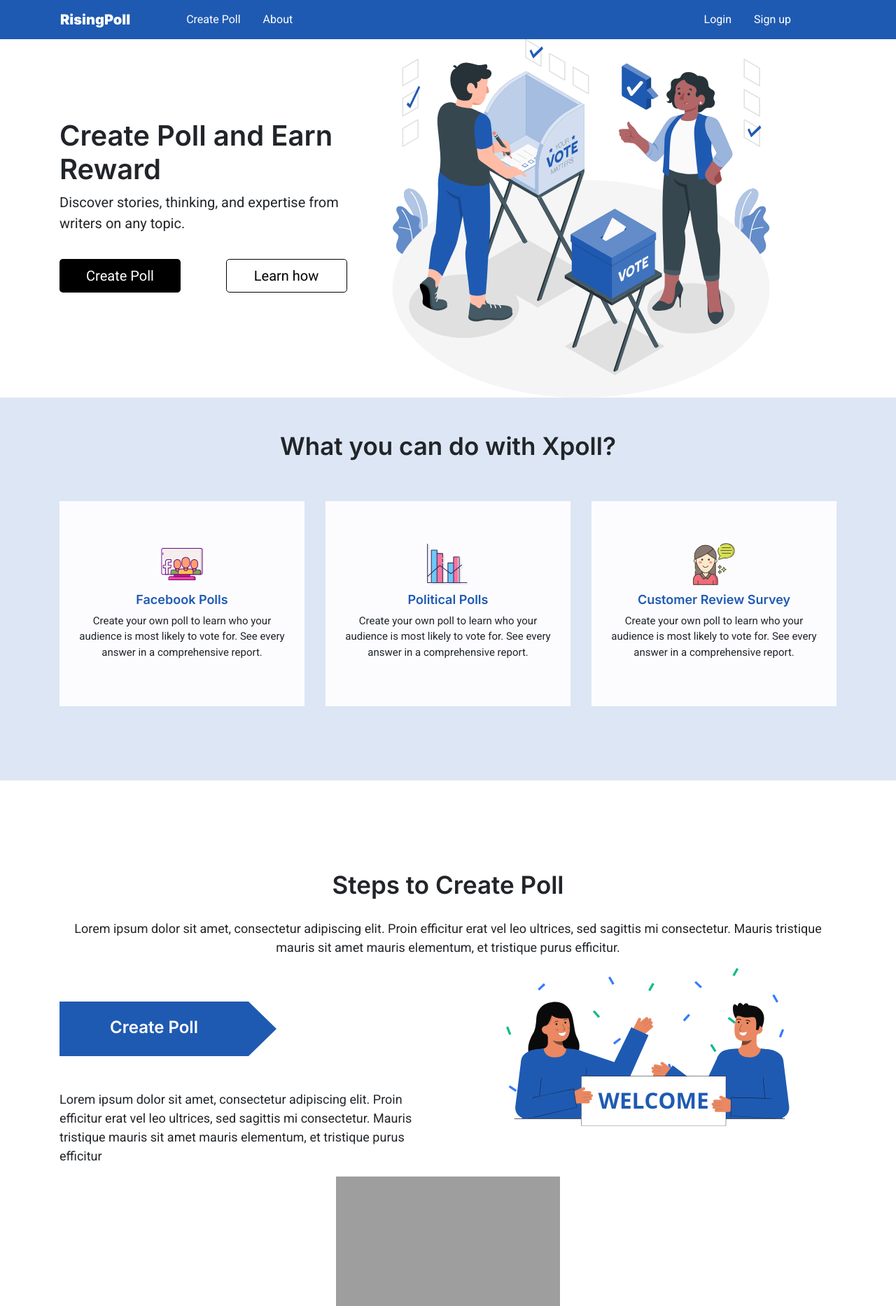
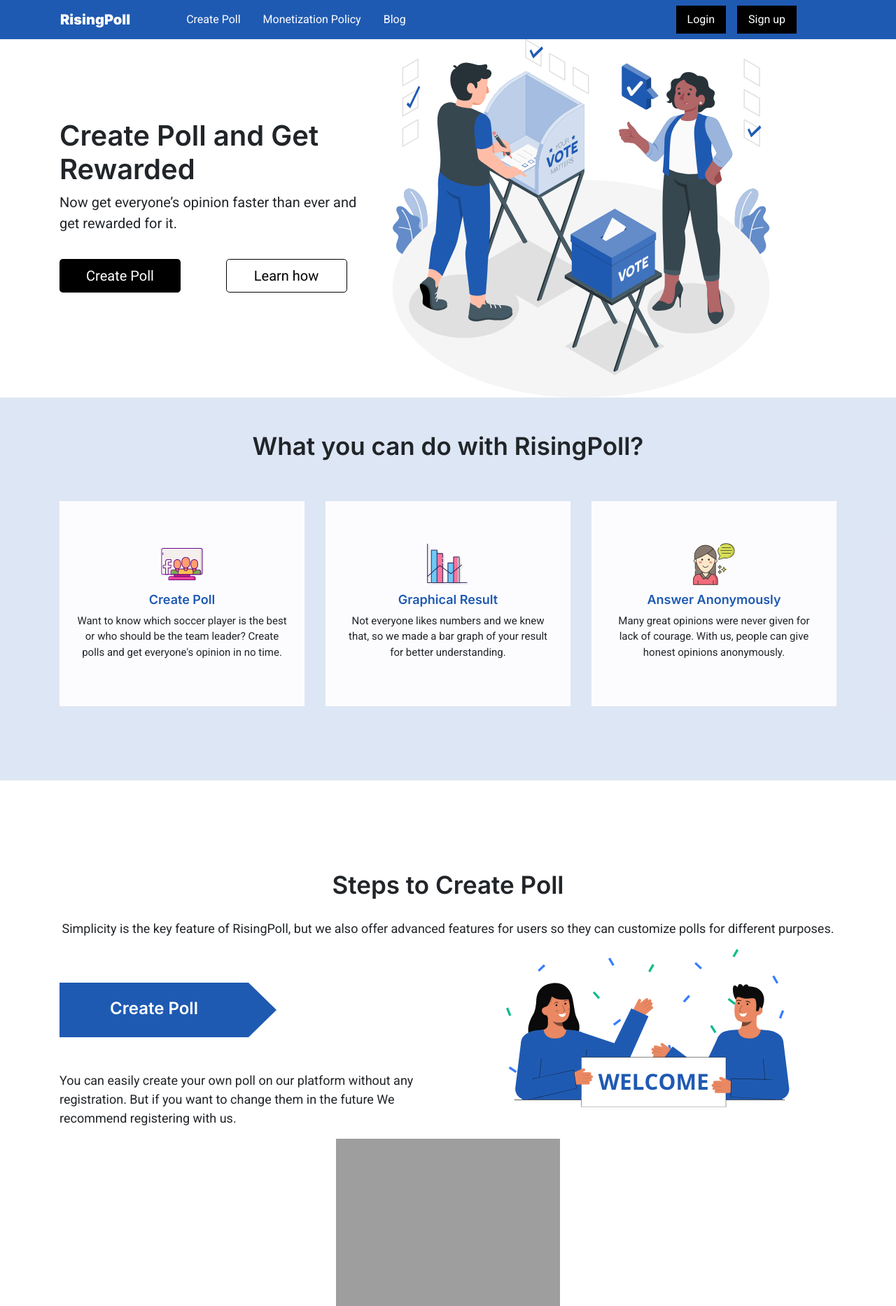
Before and after one commit to ravindramalani/risingpoll, a CodeIgniter app: page /polling_site/ in a window 1280 px wide. Shown: the top 1866 px of the page at 70% size. Run offline with CodeIgniter, Linux system fonts and the light colour scheme; data that the repository does not hold is empty; some libraries are stand-ins or nearby versions; grey boxes are pictures that could not be loaded.

Commit message:
1. Home page content 2. Design changes

```diff
--- a/application/controllers/Manage.php
+++ b/application/controllers/Manage.php
@@ -74,10 +74,12 @@
             }
             $i=0;
             foreach ($this->input->post('option') as $value) {
-                $poll['option']['option_'.$i]['text'] = htmlspecialchars($value);
-                $poll['option']['option_'.$i]['option_img'] = '';
-                $poll['option']['option_'.$i]['option_count'] = 0;
-                $i++;
+                if($value){
+                    $poll['option']['option_'.$i]['text'] = htmlspecialchars($value);
+                    $poll['option']['option_'.$i]['option_img'] = '';
+                    $poll['option']['option_'.$i]['option_count'] = 0;
+                    $i++;
+                }
             }
             $data['share_id'] = uniqid(11);
             $data['poll'] = json_encode($poll,JSON_UNESCAPED_UNICODE);
--- a/application/views/frontent/common/header.php
+++ b/application/views/frontent/common/header.php
@@ -47,11 +47,14 @@
     gtag('config', 'UA-127456458-54');
     </script>
     <!-- font-awesome -->
-    <link rel="stylesheet" href="https://cdnjs.cloudflare.com/ajax/libs/font-awesome/4.7.0/css/font-awesome.min.css">
-
+    <link href="https://cdnjs.cloudflare.com/ajax/libs/font-awesome/5.9.0/css/all.min.css" rel="stylesheet">
+    <link rel="stylesheet" href="http://maxcdn.bootstrapcdn.com/font-awesome/4.2.0/css/font-awesome.min.css" type="text/css">
     <script src="https://cdnjs.cloudflare.com/ajax/libs/jquery/3.3.1/jquery.min.js"></script>
     <title><?= $title; ?></title>
     <style>
+        .bg-special{
+            background : black;
+        }
         .user-image{
             float: left;
             width: 25px;
@@ -99,7 +102,10 @@
                         <a class="nav-link navi" href="<?= base_url('manage/create_page') ?>">Create Poll</a>
                     </li>
                     <li class="nav-item mx-2">
-                        <a class="nav-link navi" href="#">About</a>
+                        <a class="nav-link navi" href="">Monetization Policy</a>
+                    </li>
+                    <li class="nav-item mx-2">
+                        <a class="nav-link navi" href="<?= base_url('blog'); ?>">Blog</a>
                     </li>
                     <?php if(!$this->session->userdata('fname')){?>
                     <li class="nav-item  hide-d">
@@ -146,10 +152,10 @@
                     </li> -->
                     <?php else: ?>
                         <li class="nav-item mx-2">
-                        <a class="nav-link navi" href="<?= base_url('auth/login') ?>">Login</a>
+                        <a class="nav-link navi bg-special px-3" href="<?= base_url('auth/login') ?>">Login</a>
                     </li>
                     <li class="nav-item mx-2">
-                        <a class="nav-link navi" href="<?= base_url('auth/signup') ?>">Sign up</a>
+                        <a class="nav-link navi bg-special px-3" href="<?= base_url('auth/signup') ?>">Sign up</a>
                     </li>
                     <?php endif; ?>
 
--- a/application/views/frontent/create_page.php
+++ b/application/views/frontent/create_page.php
@@ -50,7 +50,7 @@
                     <input type="text" name="title" placeholder="Type your question here..." class="form-control shadow-none">
                     <input id="head_img" class="d-none" type="file" name="head_img">
                     <button id="upload_head" type="button" class="absolute imgicon">
-                        <i class="fa fa-picture-o"></i>
+                        <i class="fa fa-image"></i>
                     </button>
                 </div>
                 <div class="preview py-2">
--- a/application/views/frontent/home.php
+++ b/application/views/frontent/home.php
@@ -14,9 +14,9 @@
     <div class="container">
       <div class="row">
         <div class="col-md-5 fronthdng">
-          <h1 class="pollhdng">Create Poll and Earn Reward</h1>
+          <h1 class="pollhdng">Create Poll and Get Rewarded</h1>
           <p class="pollpara">
-            Discover stories, thinking, and expertise from writers on any topic.
+            Now get everyone’s opinion faster than ever and get rewarded for it.
           </p>
           <div class="towbtn txtc mgt30 row">
             <div class="col-md-6">
@@ -37,36 +37,36 @@
       </div>
     </div>
     <div class="infodiv py-5">
-      <h1 class="infohdng">What you can do with Xpoll?</h1>
+      <h1 class="infohdng">What you can do with RisingPoll?</h1>
       <div class="container msgdiv">
         <div class="row my-5">
           <div class="col-md-4 mainmsgdiv">
             <div class="msg">
               <img class="msgicon" src="<?= base_url() ?>assets/facebook_polls.svg" />
-              <h1 class="msghdng">Facebook Polls</h1>
+              <h1 class="msghdng">Create Poll</h1>
               <p class="msgpara">
-                Create your own poll to learn who your audience is most likely
-                to vote for. See every answer in a comprehensive report.
+                Want to know which soccer player is the best or who should be the
+				team leader? Create polls and get everyone's opinion in no time.
               </p>
             </div>
           </div>
           <div class="col-md-4 mainmsgdiv">
             <div class="msg">
               <img class="msgicon" src="<?= base_url() ?>assets/political_polls.svg" />
-              <h1 class="msghdng">Political Polls</h1>
+              <h1 class="msghdng">Graphical Result</h1>
               <p class="msgpara">
-                Create your own poll to learn who your audience is most likely
-                to vote for. See every answer in a comprehensive report.
+                Not everyone likes numbers and we knew that, so we made a bar
+				graph of your result for better understanding.
               </p>
             </div>
           </div>
           <div class="col-md-4 mainmsgdiv">
             <div class="msg">
               <img class="msgicon" src="<?= base_url() ?>assets/customer_review_survey.svg" />
-              <h1 class="msghdng">Customer Review Survey</h1>
+              <h1 class="msghdng">Answer Anonymously</h1>
               <p class="msgpara">
-                Create your own poll to learn who your audience is most likely
-                to vote for. See every answer in a comprehensive report.
+				Many great opinions were never given for lack of courage.
+				With us, people can give honest opinions anonymously.
               </p>
             </div>
           </div>
@@ -76,9 +76,8 @@
     <div class="container stepdiv">
       <h1 class="stephdng">Steps to Create Poll</h1>
       <p class="steppara">
-        Lorem ipsum dolor sit amet, consectetur adipiscing elit. Proin efficitur
-        erat vel leo ultrices, sed sagittis mi consectetur. Mauris tristique
-        mauris sit amet mauris elementum, et tristique purus efficitur.
+        Simplicity is the key feature of RisingPoll, but we also offer advanced
+		features for users so they can customize polls for different purposes.
       </p>
     </div>
     <!-- steps part along with ribbon -->
@@ -93,10 +92,9 @@
             <div class="arrow-right my-5"></div>
           </div>
           <p class="arrowpara">
-            Lorem ipsum dolor sit amet, consectetur adipiscing elit. Proin
-            efficitur erat vel leo ultrices, sed sagittis mi consectetur. Mauris
-            tristique mauris sit amet mauris elementum, et tristique purus
-            efficitur
+            You can easily create your own poll on our platform without any
+			registration. But if you want to change them in the
+			future We recommend registering with us.
           </p>
         </div>
         <div class="col-md-6 text-center">
@@ -118,14 +116,15 @@
           <div class="rel d-flex">
             <div class="arrow-flip my-5"></div>
             <div class="ribbon-right text-white px-2 w-50 h4 my-5">
-              <p class="arrowblkhdng">Create Poll</p>
+              <p class="arrowblkhdng">See Results</p>
             </div>
           </div>
           <p class="arrowpara">
-            Lorem ipsum dolor sit amet, consectetur adipiscing elit. Proin
-            efficitur erat vel leo ultrices, sed sagittis mi consectetur. Mauris
-            tristique mauris sit amet mauris elementum, et tristique purus
-            efficitur
+            After you've created your poll and shared it with everyone,
+			you'll need to wait for everyone to respond. If you are a
+			registered user, you can view the result of your created
+			poll at any time and otherwise you can view it only on the
+			device from which it was created.
           </p>
         </div>
         <div class="col-md-6 text-center m-img">
@@ -142,15 +141,15 @@
         <div class="col-md-6">
           <div class="rel d-flex">
             <div class="ribbon-name text-white px-2 w-50 h4 my-5">
-              <p class="arrowhdng">Create Poll</p>
+              <p class="arrowhdng">Get Rewarded</p>
             </div>
             <div class="arrow-right my-5"></div>
           </div>
           <p class="arrowpara">
-            Lorem ipsum dolor sit amet, consectetur adipiscing elit. Proin
-            efficitur erat vel leo ultrices, sed sagittis mi consectetur. Mauris
-            tristique mauris sit amet mauris elementum, et tristique purus
-            efficitur
+            You can also make money by creating your own poll if
+			your created poll reaches the number of users specified
+			in our Monetization Policy. Read our Monetization Policy
+			for more details on this.
           </p>
         </div>
         <div class="col-md-6 text-center">
@@ -184,7 +183,7 @@
     <!-- Poll monitizing divs -->
 
     <div class="infodiv py-5">
-      <h1 class="infohdng">Start Monetize your polls</h1>
+      <h1 class="infohdng">Start Monetizing Your Polls</h1>
       <div class="container msgdiv">
         <div class="row my-5">
           <div class="col-md-4 mainmsgdiv">
@@ -192,8 +191,7 @@
               <img class="msgicon" src="<?= base_url() ?>assets/get-view-icon.svg" />
               <h1 class="msghdng">Get Views</h1>
               <p class="msgpara">
-                Lorem ipsum dolor sit amet, consectetur adipiscing elit. Proin
-                efficitur
+                More views means more money but for that you have to fulfill Monetization Criteria.
               </p>
             </div>
           </div>
@@ -202,8 +200,7 @@
               <img class="msgicon" src="<?= base_url() ?>assets/start_monetization_icon.svg" />
               <h1 class="msghdng">Start Monetization</h1>
               <p class="msgpara">
-                Lorem ipsum dolor sit amet, consectetur adipiscing elit. Proin
-                efficitur
+                Once you are eligible for monetization, all polls you create after that will be monetized.
               </p>
             </div>
           </div>
@@ -212,8 +209,7 @@
               <img class="msgicon" src="<?= base_url() ?>assets/earn_rewards_icon.svg" />
               <h1 class="msghdng">Earn Rewards</h1>
               <p class="msgpara">
-                Lorem ipsum dolor sit amet, consectetur adipiscing elit. Proin
-                efficitur
+                Once you meet the monthly payment limit, you will be paid every month
               </p>
             </div>
           </div>
@@ -284,7 +280,7 @@
       <div class="container">
         <div class="quediv">
           <div class="container">
-            <h1 class="quehdng">Have questions ?</h1>
+            <h1 class="quehdng">Have questions?</h1>
             <p class="quepara">
               Let's do our best to answer your most frequently asked questions
             </p>
@@ -298,29 +294,22 @@
                     data-target="#faq1"
                     aria-expanded="true"
                     aria-controls="faq1"
-                    >There are many variations of passages of Lorem Ipsum
-                    available ?</a
+                    >Do I need to be a registered user to create a poll?</a
                   >
                 </div>
 
                 <div
                   id="faq1"
-                  class="collapse"
+                  class="collapse show"
                   aria-labelledby="faqhead1"
                   data-parent="#faq"
                 >
                   <div class="card-body">
-                    Anim pariatur cliche reprehenderit, enim eiusmod high life
-                    accusamus terry richardson ad squid. 3 wolf moon officia
-                    aute, non cupidatat skateboard dolor brunch. Food truck
-                    quinoa nesciunt laborum eiusmod. Brunch 3 wolf moon tempor,
-                    sunt aliqua put a bird on it squid single-origin coffee
-                    nulla assumenda shoreditch et. Nihil anim keffiyeh
-                    helvetica, craft beer labore wes anderson cred nesciunt
-                    sapiente ea proident. Ad vegan excepteur butcher vice lomo.
-                    Leggings occaecat craft beer farm-to-table, raw denim
-                    aesthetic synth nesciunt you probably haven't heard of them
-                    accusamus labore sustainable VHS.
+                    No, you can also create polls without registering,
+					but you will only be able to view your results on
+					the device you created the poll from, nor will you
+					be able to edit or delete that poll. But if you are
+					a registered user then you will get all these facilities.
                   </div>
                 </div>
               </div>
@@ -333,8 +322,7 @@
                     data-target="#faq2"
                     aria-expanded="true"
                     aria-controls="faq2"
-                    >There are many variations of passages of Lorem Ipsum
-                    available ?</a
+                    >How to create poll in WhatsApp?</a
                   >
                 </div>
 
@@ -345,17 +333,10 @@
                   data-parent="#faq"
                 >
                   <div class="card-body">
-                    Anim pariatur cliche reprehenderit, enim eiusmod high life
-                    accusamus terry richardson ad squid. 3 wolf moon officia
-                    aute, non cupidatat skateboard dolor brunch. Food truck
-                    quinoa nesciunt laborum eiusmod. Brunch 3 wolf moon tempor,
-                    sunt aliqua put a bird on it squid single-origin coffee
-                    nulla assumenda shoreditch et. Nihil anim keffiyeh
-                    helvetica, craft beer labore wes anderson cred nesciunt
-                    sapiente ea proident. Ad vegan excepteur butcher vice lomo.
-                    Leggings occaecat craft beer farm-to-table, raw denim
-                    aesthetic synth nesciunt you probably haven't heard of them
-                    accusamus labore sustainable VHS.
+					If you have its updated version then you can also create
+					poll directly on whatsapp but you will not get some advanced features
+					 which are provided by Rising Poll.So create your poll with us and share
+					 it on whatsapp.
                   </div>
                 </div>
               </div>
@@ -368,8 +349,7 @@
                     data-target="#faq3"
                     aria-expanded="true"
                     aria-controls="faq3"
-                    >There are many variations of passages of Lorem Ipsum
-                    available ?</a
+                    >What is RisingPoll?</a
                   >
                 </div>
 
@@ -380,17 +360,10 @@
                   data-parent="#faq"
                 >
                   <div class="card-body">
-                    Anim pariatur cliche reprehenderit, enim eiusmod high life
-                    accusamus terry richardson ad squid. 3 wolf moon officia
-                    aute, non cupidatat skateboard dolor brunch. Food truck
-                    quinoa nesciunt laborum eiusmod. Brunch 3 wolf moon tempor,
-                    sunt aliqua put a bird on it squid single-origin coffee
-                    nulla assumenda shoreditch et. Nihil anim keffiyeh
-                    helvetica, craft beer labore wes anderson cred nesciunt
-                    sapiente ea proident. Ad vegan excepteur butcher vice lomo.
-                    Leggings occaecat craft beer farm-to-table, raw denim
-                    aesthetic synth nesciunt you probably haven't heard of them
-                    accusamus labore sustainable VHS.
+                 RisingPoll is an online platform/website that allows users to create polls and
+				Share it on multiple social media platforms to know public opinion. It can be
+				used to play fun quizzes with friends or do some surveys in the office, it is
+				suitable for everyone.
                   </div>
                 </div>
               </div>
@@ -403,8 +376,7 @@
                     data-target="#faq4"
                     aria-expanded="true"
                     aria-controls="faq4"
-                    >There are many variations of passages of Lorem Ipsum
-                    available ?</a
+                    >What is the minimum payment withdrawal limit?</a
                   >
                 </div>
 
@@ -415,17 +387,9 @@
                   data-parent="#faq"
                 >
                   <div class="card-body">
-                    Anim pariatur cliche reprehenderit, enim eiusmod high life
-                    accusamus terry richardson ad squid. 3 wolf moon officia
-                    aute, non cupidatat skateboard dolor brunch. Food truck
-                    quinoa nesciunt laborum eiusmod. Brunch 3 wolf moon tempor,
-                    sunt aliqua put a bird on it squid single-origin coffee
-                    nulla assumenda shoreditch et. Nihil anim keffiyeh
-                    helvetica, craft beer labore wes anderson cred nesciunt
-                    sapiente ea proident. Ad vegan excepteur butcher vice lomo.
-                    Leggings occaecat craft beer farm-to-table, raw denim
-                    aesthetic synth nesciunt you probably haven't heard of them
-                    accusamus labore sustainable VHS.
+                    The minimum withdrawal limit is INR 5000. once you reach your
+					Minimum Payment Limit This will be credited to your provided
+					bank details in the next payment cycle.
                   </div>
                 </div>
               </div>
@@ -438,8 +402,7 @@
                     data-target="#faq5"
                     aria-expanded="true"
                     aria-controls="faq5"
-                    >There are many variations of passages of Lorem Ipsum
-                    available ?</a
+                    >Can I delete or edit my poll?</a
                   >
                 </div>
 
@@ -450,18 +413,14 @@
                   data-parent="#faq"
                 >
                   <div class="card-body">
-                    Anim pariatur cliche reprehenderit, enim eiusmod high life
-                    accusamus terry richardson ad squid. 3 wolf moon officia
-                    aute, non cupidatat skateboard dolor brunch. Food truck
-                    quinoa nesciunt laborum eiusmod. Brunch 3 wolf moon tempor,
-                    sunt aliqua put a bird on it squid single-origin coffee
-                    nulla assumenda shoreditch et. Nihil anim keffiyeh
-                    helvetica, craft beer labore wes anderson cred nesciunt
-                    sapiente ea proident. Ad vegan excepteur butcher vice lomo.
-                    Leggings occaecat craft beer farm-to-table, raw denim
-                    aesthetic synth nesciunt you probably haven't heard of them
-                    accusamus labore sustainable VHS.
-                  </div>
+                    Yes, as long as you are a registered user,
+					you can edit or delete a poll you have created.
+					If you are not a registered user and want to
+					delete your poll then send a screenshot of your
+					poll ID and a screenshot of the result page to
+					the given email id on the contact us page. We
+					will remove your poll. This process can take
+					up to 1 week to proceed.
                 </div>
               </div>
             </div>
@@ -473,30 +432,21 @@
         <div class="container">
           <div class="row">
             <div class="col-md-5 contactdiv">
-              <h1 class="contacthdng">Let's Talk <br />with us</h1>
+              <h1 class="contacthdng">Let's Connect <br />with us</h1>
               <p class="contactpara">
-                Discuss your query with us, we will help you out to built a
-                strong platform
+                Discuss your query with us, It will help us to build a strong platform.
               </p>
             </div>
             <div class="col-md-7 condiv">
               <form class="formdiv">
-                <label class="formhdng">Fill Your Details For Contact</label>
+                <label class="formhdng">Enter your details to contact</label>
                 <div class="form-group">
                   <input
                     type="email"
                     class="form-control"
                     id="exampleInputEmail1"
                     aria-describedby="emailHelp"
-                    placeholder="Enter email"
-                  />
-                </div>
-                <div class="form-group">
-                  <input
-                    type="email"
-                    class="form-control"
-                    id="exampleInputPassword1"
-                    placeholder="Email"
+                    placeholder="Enter your email address"
                   />
                 </div>
                 <div class="form-group">
@@ -504,7 +454,15 @@
                     type="text"
                     class="form-control"
                     id="exampleInputPassword1"
-                    placeholder="Subject"
+                    placeholder="Enter your Full Name"
+                  />
+                </div>
+                <div class="form-group">
+                  <input
+                    type="text"
+                    class="form-control"
+                    id="exampleInputPassword1"
+                    placeholder="Enter Subjet"
                   />
                 </div>
                 <div class="form-group">
@@ -512,7 +470,7 @@
                     class="form-control"
                     id="exampleFormControlTextarea1"
                     rows="3"
-                    placeholder="Message"
+                    placeholder="Write your message"
                   ></textarea>
                 </div>
                 <button type="submit" class="btn submitbtn">Submit</button>
--- a/assets/css/pollsite.css
+++ b/assets/css/pollsite.css
@@ -418,7 +418,7 @@
               display: block;
               text-align: left;
               background:var(--main_color);
-              color: #222;
+              color: rgb(255, 255, 255);
               padding: 20px;
             }
 
```
